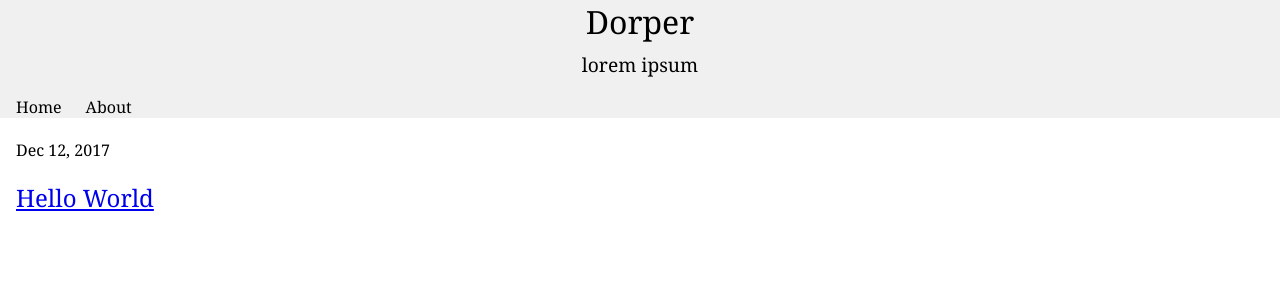
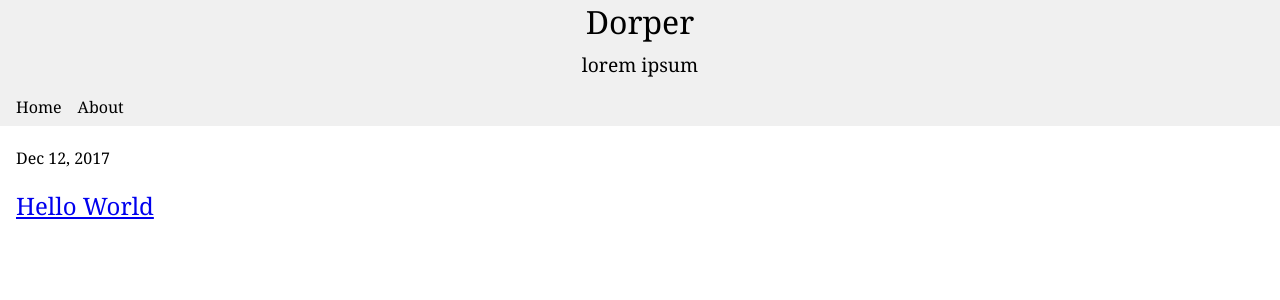
Before and after one commit to dorpga/dorpga.github.io, a Jekyll site: the page built from index.html, in a window 1280 px wide. Shown: the top 300 px of the page. Built offline with Jekyll 4.4.1, drawn with Linux system fonts in a browser that asks for light colours.

Commit message:
Update master.sass

```diff
--- a/css/master.sass
+++ b/css/master.sass
@@ -31,7 +31,7 @@ nav
   display: flex
   flex-direction: row
   a
-    padding: 0.5em 1em 0 0.5em
+    padding: 0.5em 0 0.5em 1em
     color: black
     text-decoration: none
     &:first-of-type
```
